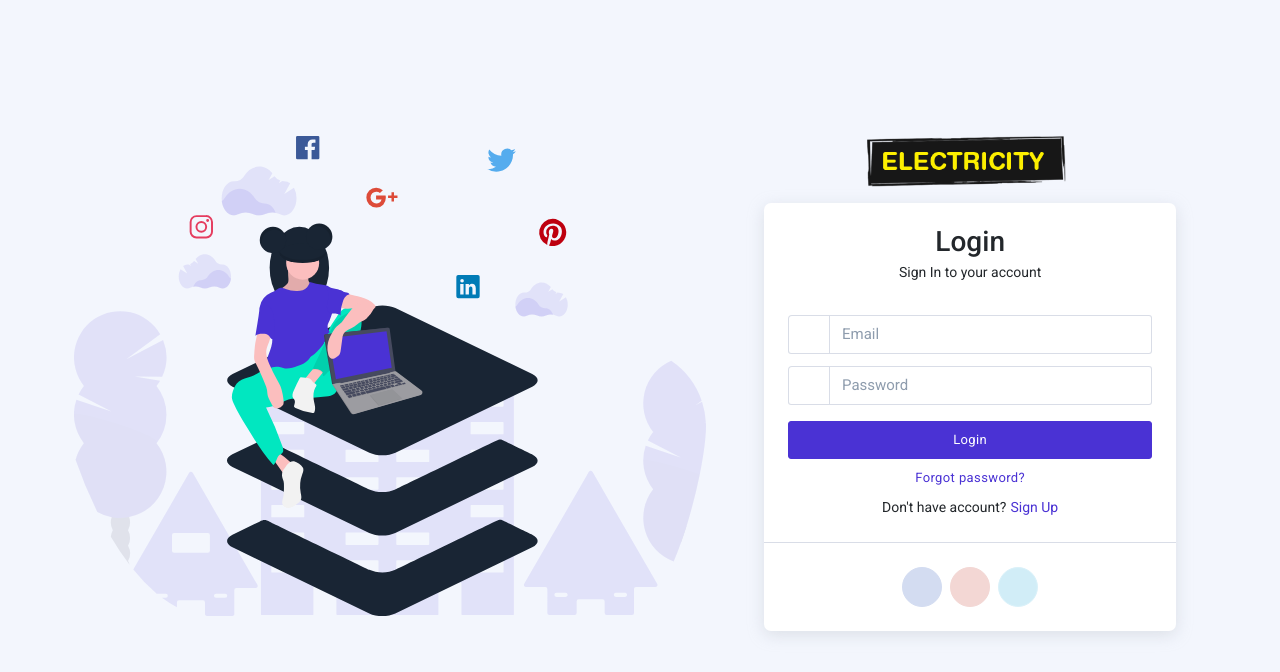
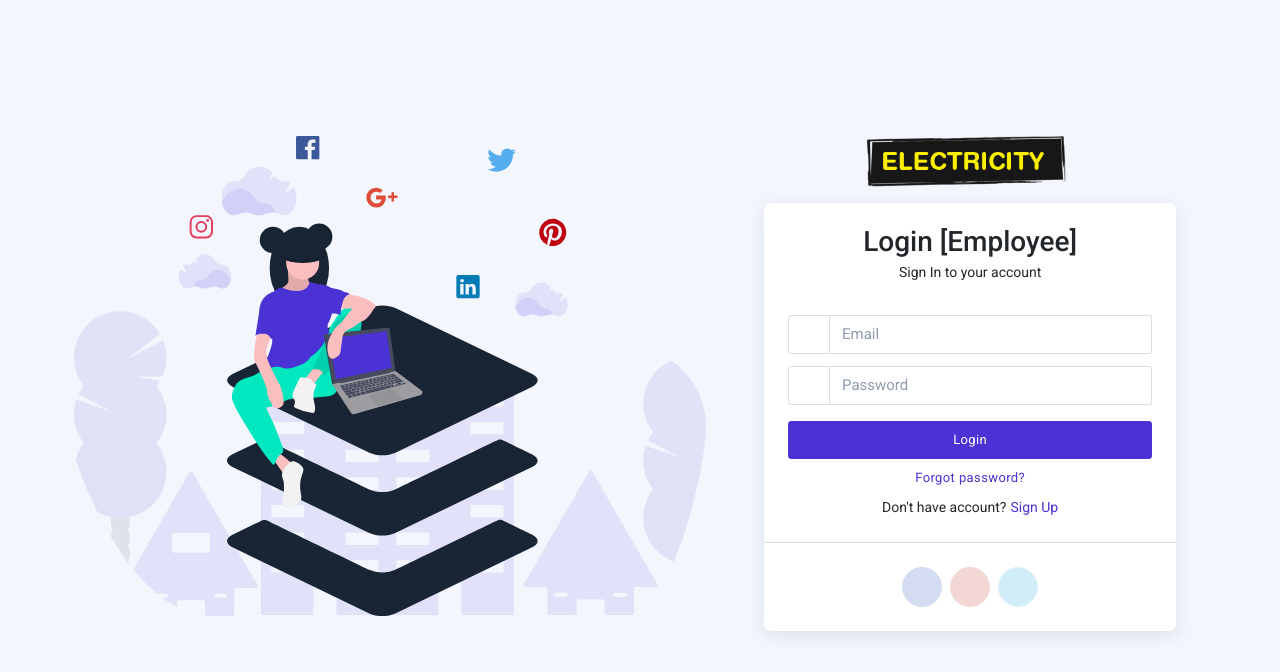
Before and after one commit to piyushNextupgrad/electricityEmployee, a Next.js app: page / in a window 1280 px wide. Shown: the top 672 px of the page. Built offline with nearby package versions, Linux system fonts and the light colour scheme; some icons are missing.

Commit message:
index.js updated

```diff
--- a/pages/index.js
+++ b/pages/index.js
@@ -37,15 +37,15 @@ export default function Home() {
       setisSubmitingLoader(true);
       const result = await postData("/login", { email: email, password: pass });
       console.log("result", result);
-      if (result.success) {
+      if (result.data.name.user_type=="Employee") {
         localStorage.setItem("Etoken", result.data.token);
-        localStorage.setItem("EmpID", 49);
+        localStorage.setItem("EmpID",result.data.name.id);
         setisSubmitingLoader(false);
         toast.success("Login Successfull");
         router.push("/Dashboard");
       } else {
         setisSubmitingLoader(false);
-        toast.error("Login Failed");
+        toast.error("Login Failed [Unauthorised]");
       }
     }
   }
@@ -84,7 +84,7 @@ export default function Home() {
                       tabIndex={500}
                       onSubmit={handleSubmit}
                     >
-                      <h2 className="mb-1 font-weight-semibold">Login</h2>
+                      <h2 className="mb-1 font-weight-semibold">Login [Employee]</h2>
                       <p className="mb-6">Sign In to your account</p>
                       <div className="input-group mb-3">
                         <span className="input-group-addon">
```
